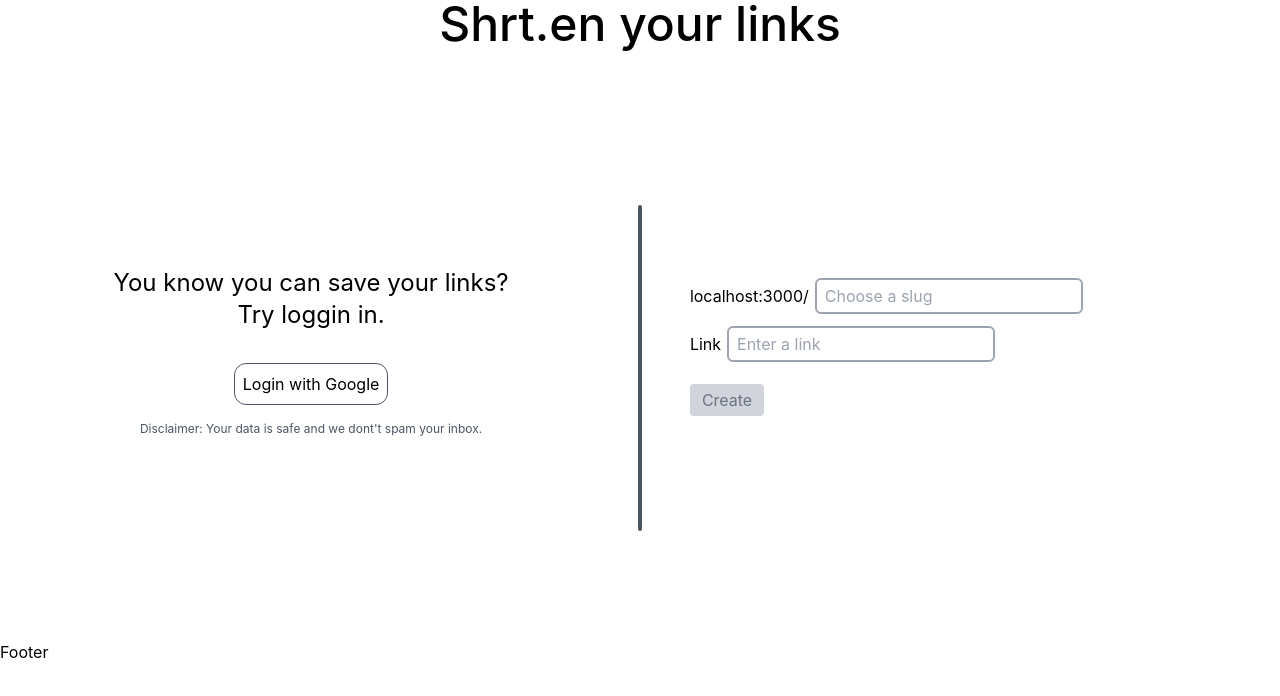
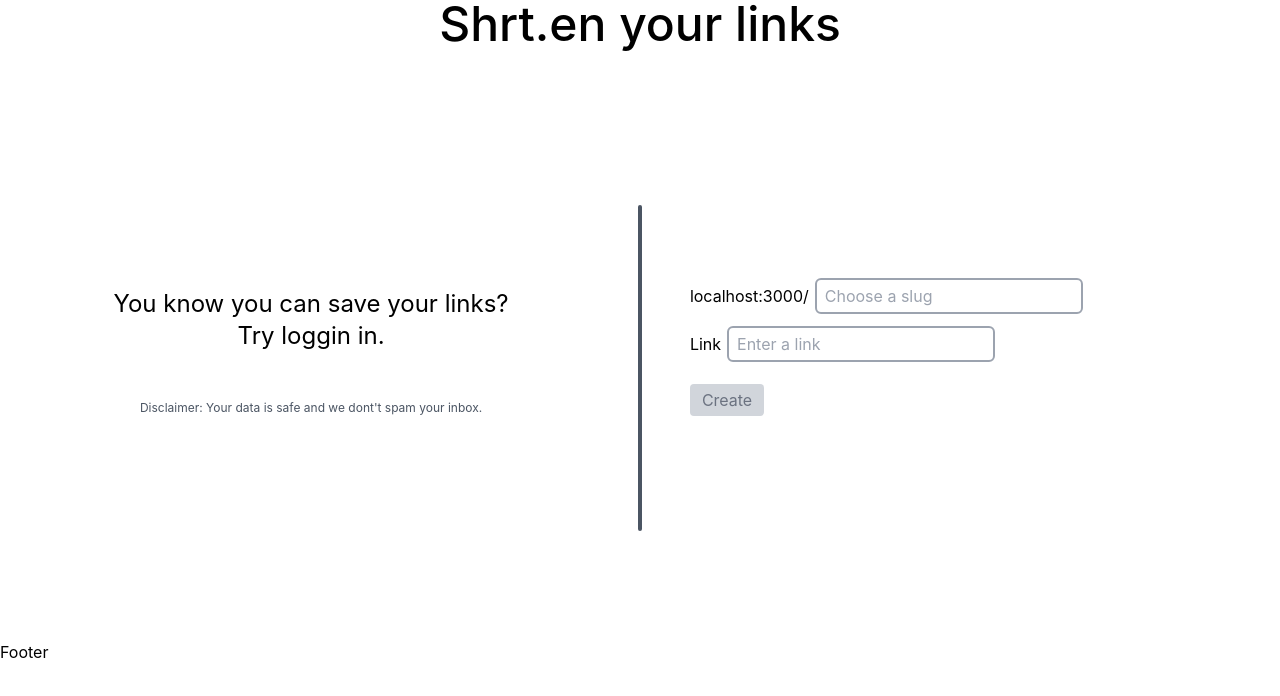
Before and after one commit to abhinav-raman/shrtn, a Next.js app: page / in a window 1280 px wide. Shown: the top 696 px of the page. Built offline with nearby package versions, Linux system fonts and the light colour scheme; no server answers.

Commit message:
Commented GoogleLoginBtn import temporarily

```diff
--- a/src/components/HomeLogin.tsx
+++ b/src/components/HomeLogin.tsx
@@ -1,5 +1,5 @@
 import { signOut, useSession } from "next-auth/react";
-import GoogleLogin from "./GoogleLoginBtn";
+// import GoogleLogin from "./GoogleLoginBtn";
 
 const HomeLogin = () => {
 	const { data: session } = useSession();
@@ -12,7 +12,7 @@ const HomeLogin = () => {
 					<br /> Try loggin in.
 				</h1>
 				<div className="w-full text-center mt-4">
-					<GoogleLogin />
+					{/* <GoogleLogin /> */}
 				</div>
 				<p className="w-full text-center mt-4 text-xs text-gray-600">
 					Disclaimer: Your data is safe and we dont&apos;t spam your inbox.
```
